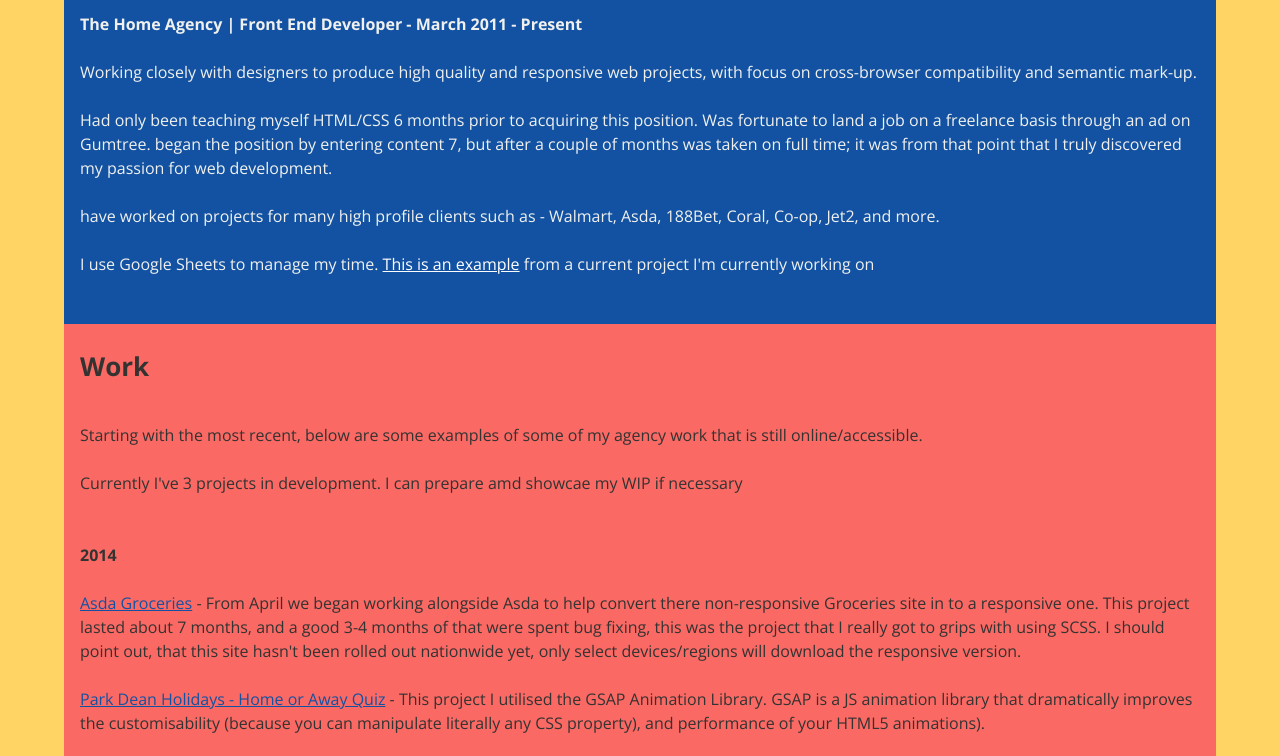
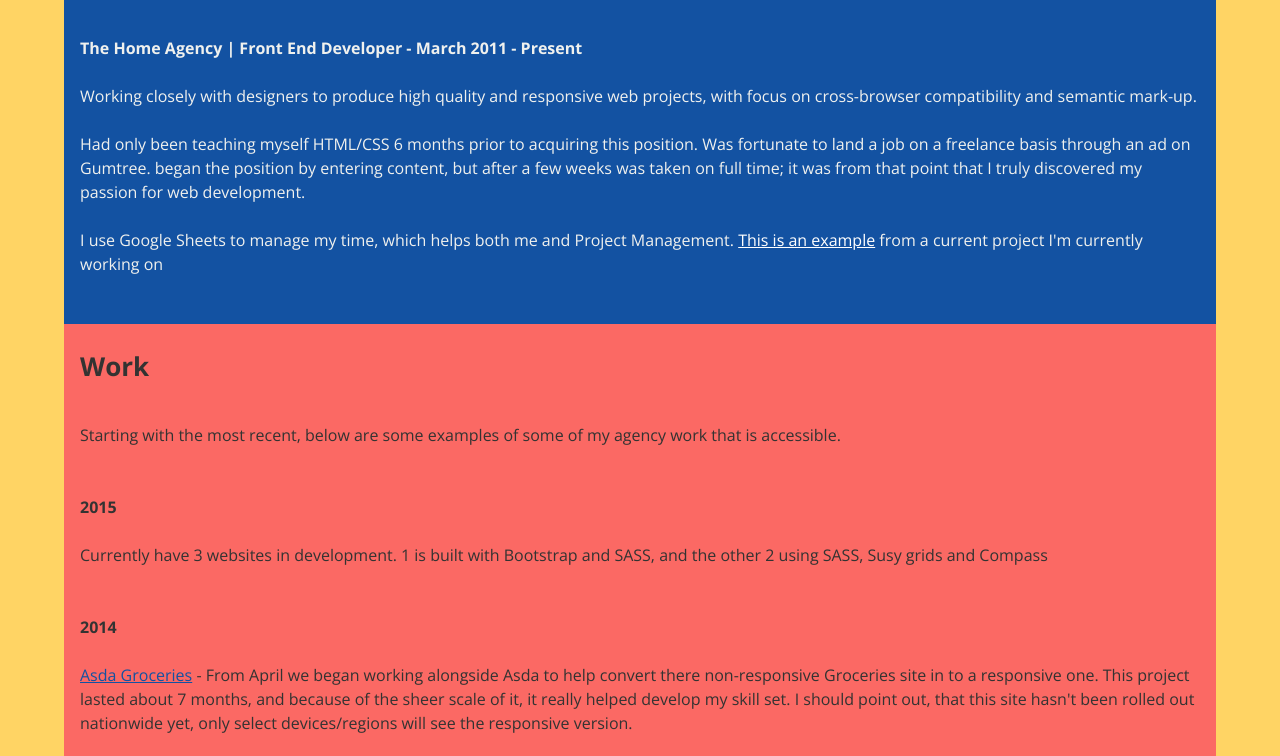
Before and after one commit to lcjf/portfolio_2014, a plain HTML site: page index.html in a window 1280 px wide. Shown: the part 1506-2262 px from the top of the page. Drawn offline with nearby package versions, Linux system fonts and the light colour scheme.

Commit message:
copy changes

```diff
--- a/index.html
+++ b/index.html
@@ -24,7 +24,7 @@
     <div id="cv" class="container">
         <header>
             <h1>Front End Developer</h1>
-            <p>Meticulous and passionate about Front End Web Development, with 4 years of industry experience. Always staying on top of the latest front end technologies, whilst applying them to my work to produce high performing, aesthetically pleasing websites.</p>
+            <p>Meticulous and passionate about Front End Web Development, with 4 years of industry experience. Always on top of the latest front end technologies, whilst applying them to my work to produce high performing, aesthetically pleasing websites. Advanced CSS3/HTML5 skill level and over year working with CSS Preprocessors. Have produced worked for many high profile clients such as Walmart, Asda, 188Bet, Coral, Co-op, and Jet2.</p>
         </header>
         <section>
             <article class="skillset">
@@ -60,7 +60,7 @@
                 <h3>Content Management Systems</h3>
                 <ul>
                     <li>Wordpress - Installation and theme development</li>
-                    <li>Ektron CMS400 (Certified Adminstrator)</li>
+                    <li>Ektron CMS400 (Certified Administrator)</li>
                 </ul>
                 <h3>Apps &amp; Tools</h3>
                 <ul>
@@ -76,17 +76,17 @@
                 <h2>Experience</h2>
                 <p><strong>The Home Agency | Front End Developer - March 2011 - Present</strong></p>
                 <p>Working closely with designers to produce high quality and responsive web projects, with focus on cross-browser compatibility and semantic mark-up.</p>
-                <p>Had only been teaching myself HTML/CSS 6 months prior to acquiring this position. Was fortunate to land a job on a freelance basis through an ad on Gumtree. began the position by entering content 7, but after a couple of months was taken on full time; it was from that point that I truly discovered my passion for web development.</p>
-                <p>have worked on projects for many high profile clients such as - Walmart, Asda, 188Bet, Coral, Co-op, Jet2, and more.</p>
-				<p>I use Google Sheets to manage my time. <a href="https://docs.google.com/spreadsheets/d/1eUkzHPUSuyNLQMFZV_6spvVtdMCVK4wf9DTgLesOweM/edit?usp=sharing" target="_blank">This is an example</a> from a current project I'm currently working on</p>
+                <p>Had only been teaching myself HTML/CSS 6 months prior to acquiring this position. Was fortunate to land a job on a freelance basis through an ad on Gumtree. began the position by entering content, but after a few weeks was taken on full time; it was from that point that I truly discovered my passion for web development.</p>
+				<p>I use Google Sheets to manage my time, which helps both me and Project Management. <a href="https://docs.google.com/spreadsheets/d/1eUkzHPUSuyNLQMFZV_6spvVtdMCVK4wf9DTgLesOweM/edit?usp=sharing" target="_blank">This is an example</a> from a current project I'm currently working on</p>
             </article>
             <article>
                 <h2>Work</h2>
-                <p>Starting with the most recent, below are some examples of some of my agency work that is still online/accessible.</p>
-                <p>Currently I've 3 projects in development. I can prepare amd showcae my WIP if necessary</p>
+                <p>Starting with the most recent, below are some examples of some of my agency work that is accessible.</p>
 
+                <h4>2015</h4>
+                <p>Currently have 3 websites in development. 1 is built with Bootstrap and SASS, and the other 2 using SASS, Susy grids and Compass<br /></p>
                 <h4>2014</h4>
-                <p><a target="_blank" href="http://groceries.asda.com/asda-webstore/landing/home.shtml">Asda Groceries</a> - From April we began working alongside Asda to help convert there non-responsive Groceries site in to a responsive one. This project lasted about 7 months, and a good 3-4 months of that were spent bug fixing, this was the project that I really got to grips with using SCSS. I should point out, that this site hasn't been rolled out nationwide yet, only select devices/regions will download the responsive version.</p>
+                <p><a target="_blank" href="http://groceries.asda.com/asda-webstore/landing/home.shtml">Asda Groceries</a> - From April we began working alongside Asda to help convert there non-responsive Groceries site in to a responsive one. This project lasted about 7 months, and because of the sheer scale of it, it really helped develop my skill set. I should point out, that this site hasn't been rolled out nationwide yet, only select devices/regions will see the responsive version.</p>
                 <p><a target="_blank" href="http://www.parkdeanholidays.co.uk/homeorawayquiz/default.aspx">Park Dean Holidays - Home or Away Quiz</a> - This project I utilised the GSAP Animation Library. GSAP is a JS animation library that dramatically improves the customisability (because you can manipulate literally any CSS property), and performance of your HTML5 animations).</p>
 
                 <h4>2013</h4>
@@ -116,7 +116,7 @@
     <!-- Compass //-->
     <div id="compass" class="container">
         <header>
-            <h1>Making life easier with Compass and SCSS</h1>
+            <h1>Making life easier with Compass and SASS</h1>
             <p><strong>A brief example of how you can utilise this CSS Authoring Framework to your advantage.</strong></p>
             <p>Follow this <a target="compass" href="http://compass-style.org/install/">installation guide</a> to get up and running, and then modify your config.rb file to correctly reference your folder names.</p>
             <p>More info on the below can be found using the <a target="compass_doc" href="http://compass-style.org/reference/compass/">documentation</a>.</p>
```
